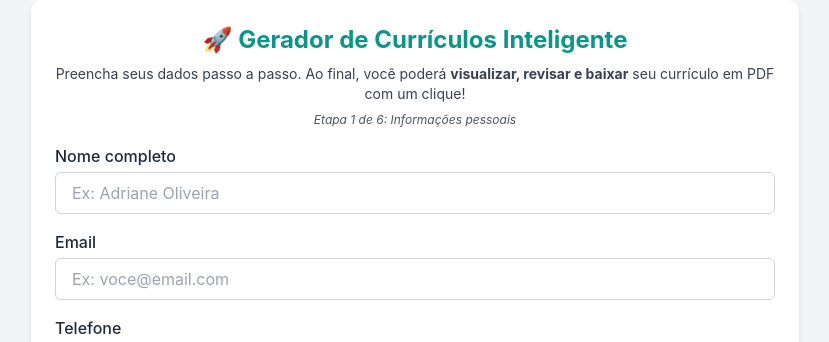
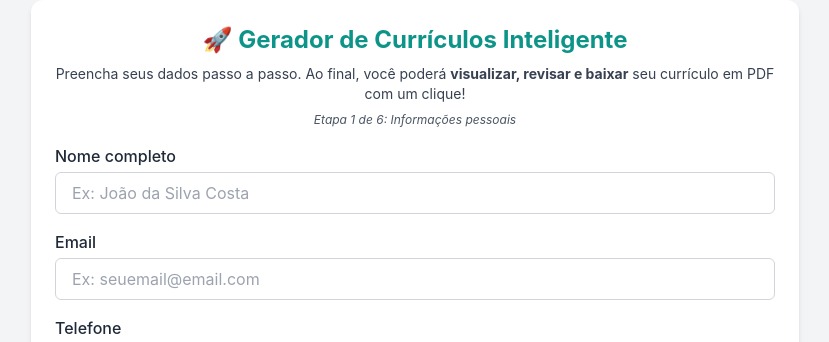
Before and after one commit to adriolivdev/CurriculoPlus, a Vue app in the folder frontend/: page / in a window 1280 px wide. Shown: the top 342 px of the page, without its empty margins (225-1054 px from the left). Built offline with nearby package versions, Linux system fonts and the light colour scheme.

Commit message:
style: ajuste a ux dos input

```diff
--- a/frontend/src/components/Step1DadosPessoais.vue
+++ b/frontend/src/components/Step1DadosPessoais.vue
@@ -12,13 +12,13 @@
     <!-- Nome -->
     <div>
       <label class="block font-medium">Nome completo</label>
-      <input type="text" v-model="nome" class="input" placeholder="Ex: Adriane Oliveira" required />
+      <input type="text" v-model="nome" class="input" placeholder="Ex: João da Silva Costa" required />
     </div>
 
     <!-- Email -->
     <div>
       <label class="block font-medium">Email</label>
-      <input type="email" v-model="email" class="input" placeholder="Ex: voce@email.com" required />
+      <input type="email" v-model="email" class="input" placeholder="Ex: seuemail@email.com" required />
     </div>
 
     <!-- Telefone -->
--- a/frontend/src/components/Step4HabilidadesIdiomas.vue
+++ b/frontend/src/components/Step4HabilidadesIdiomas.vue
@@ -9,7 +9,7 @@
         type="text"
         v-model="novaHabilidade"
         @keydown.enter.prevent="adicionarHabilidadeManual"
-        placeholder="Digite uma habilidade e pressione Enter"
+        placeholder="Selecione ou Digite um idioma e pressione Enter"
         class="input"
       />
       <div class="flex flex-wrap gap-2 mt-2">
@@ -46,7 +46,7 @@
         type="text"
         v-model="novoIdioma"
         @keydown.enter.prevent="adicionarIdiomaManual"
-        placeholder="Digite um idioma e pressione Enter"
+        placeholder="Selecione ou Digite um idioma e pressione Enter"
         class="input"
       />
       <div class="flex flex-wrap gap-2 mt-2">
--- a/frontend/src/components/Step5CursosDisponibilidade.vue
+++ b/frontend/src/components/Step5CursosDisponibilidade.vue
@@ -9,7 +9,7 @@
         type="text"
         v-model="novoCurso"
         @keydown.enter.prevent="adicionarCursoManual"
-        placeholder="Digite um curso e pressione Enter"
+        placeholder="Selecione ou Digite um idioma e pressione Enter"
         class="input"
       />
       <div class="flex flex-wrap gap-2 mt-2">
@@ -46,7 +46,7 @@
         type="text"
         v-model="novaDisponibilidade"
         @keydown.enter.prevent="adicionarDisponibilidadeManual"
-        placeholder="Digite uma disponibilidade e pressione Enter"
+        placeholder="Selecione ou Digite um idioma e pressione Enter"
         class="input"
       />
       <div class="flex flex-wrap gap-2 mt-2">
```
